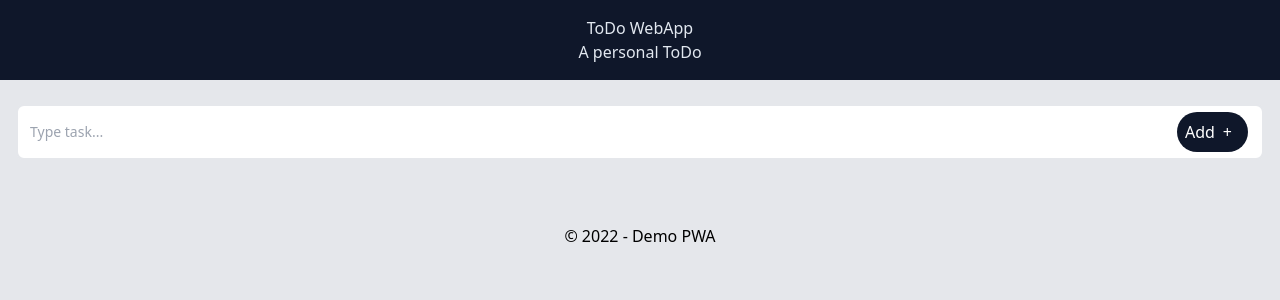
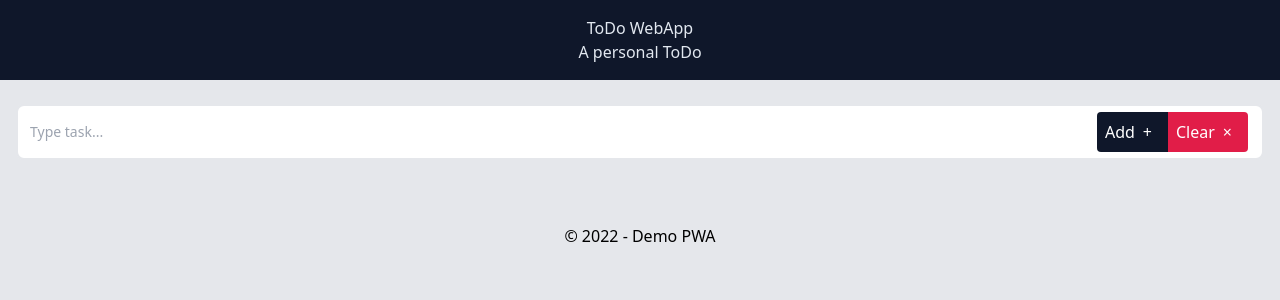
Before and after one commit to ozluuh/todo-demo-pwa, a React (Create React App) app: page / in a window 1280 px wide. Shown: the top 300 px of the page. Built offline with nearby package versions, Linux system fonts and the light colour scheme.

Commit message:
wip localStorage

```diff
--- a/src/App.jsx
+++ b/src/App.jsx
@@ -1,22 +1,33 @@
-import React, { useState } from "react";
+import React, { useEffect, useState } from "react";
 import { v4 as uuid } from "uuid";
+import { index, store, clear } from "./api/database";
 
 function App() {
   const [tasks, setTasks] = useState([]);
   const [value, setValue] = useState("");
 
+  useEffect(() => {
+    const dbTasks = index();
+
+    setTasks(dbTasks);
+  }, []);
+
   const addTask = () => {
     const inputValue = value.trim();
 
-    if (!inputValue.length > 0) {
-      return;
-    }
+    if (!inputValue.length > 0) return;
 
-    setTasks((prev) => [
+    setTasks((prev) => {
+      const response = [
         ...prev,
         { _id: uuid(), title: inputValue, active: true },
-    ]);
+      ];
+
       setValue("");
+      store(response);
+
+      return response;
+    });
 
     if (process.env.NODE_ENV === "development") console.log(tasks);
   };
@@ -26,7 +37,10 @@ function App() {
     task.active = false;
 
     const currentTasks = tasks.filter((p) => p._id !== taskId);
-    setTasks([...currentTasks, task]);
+    const response = [...currentTasks, task];
+
+    setTasks(response);
+    store(response);
 
     if (process.env.NODE_ENV === "development") console.log(tasks);
   };
@@ -35,7 +49,14 @@ function App() {
     const currentTasks = tasks.filter((p) => p._id !== taskId);
     setTasks(currentTasks);
 
+    store(currentTasks);
+
     if (process.env.NODE_ENV === "development") console.log(tasks);
+  };
+
+  const clearTasks = () => {
+    setTasks([]);
+    clear();
   };
 
   return (
@@ -64,8 +85,9 @@ function App() {
               onChange={(e) => setValue(e.target.value)}
             />
 
+            <div className="absolute top-1/2 right-4 -translate-y-1/2 inline-flex">
               <button
-              className="absolute p-2 text-white -translate-y-1/2 bg-slate-900 rounded-full top-1/2 right-4"
+                className="p-2 text-white bg-slate-900 rounded-l"
                 type="button"
                 onClick={addTask}
               >
@@ -74,6 +96,18 @@ function App() {
                   &#43;
                 </i>
               </button>
+
+              <button
+                className="p-2 text-white bg-rose-600 rounded-r"
+                type="button"
+                onClick={clearTasks}
+              >
+                <span className="hidden md:inline-block">Clear</span>
+                <i className="w-2 h-2 p-2" style={{ fontStyle: "normal" }}>
+                  &#215;
+                </i>
+              </button>
+            </div>
           </div>
 
           {/* Tasks */}
--- /dev/null
+++ b/src/api/database.js
@@ -0,0 +1,17 @@
+const TASKS_KEY = "tasks";
+
+export const store = (data) => {
+  localStorage.setItem(TASKS_KEY, JSON.stringify(data));
+};
+
+export const index = () => {
+  const response = localStorage.getItem(TASKS_KEY);
+
+  if (response === null) return [];
+
+  return JSON.parse(response);
+};
+
+export const clear = () => {
+  localStorage.removeItem(TASKS_KEY);
+};
```
Lines whose indentation alone changed are shown as unchanged.
